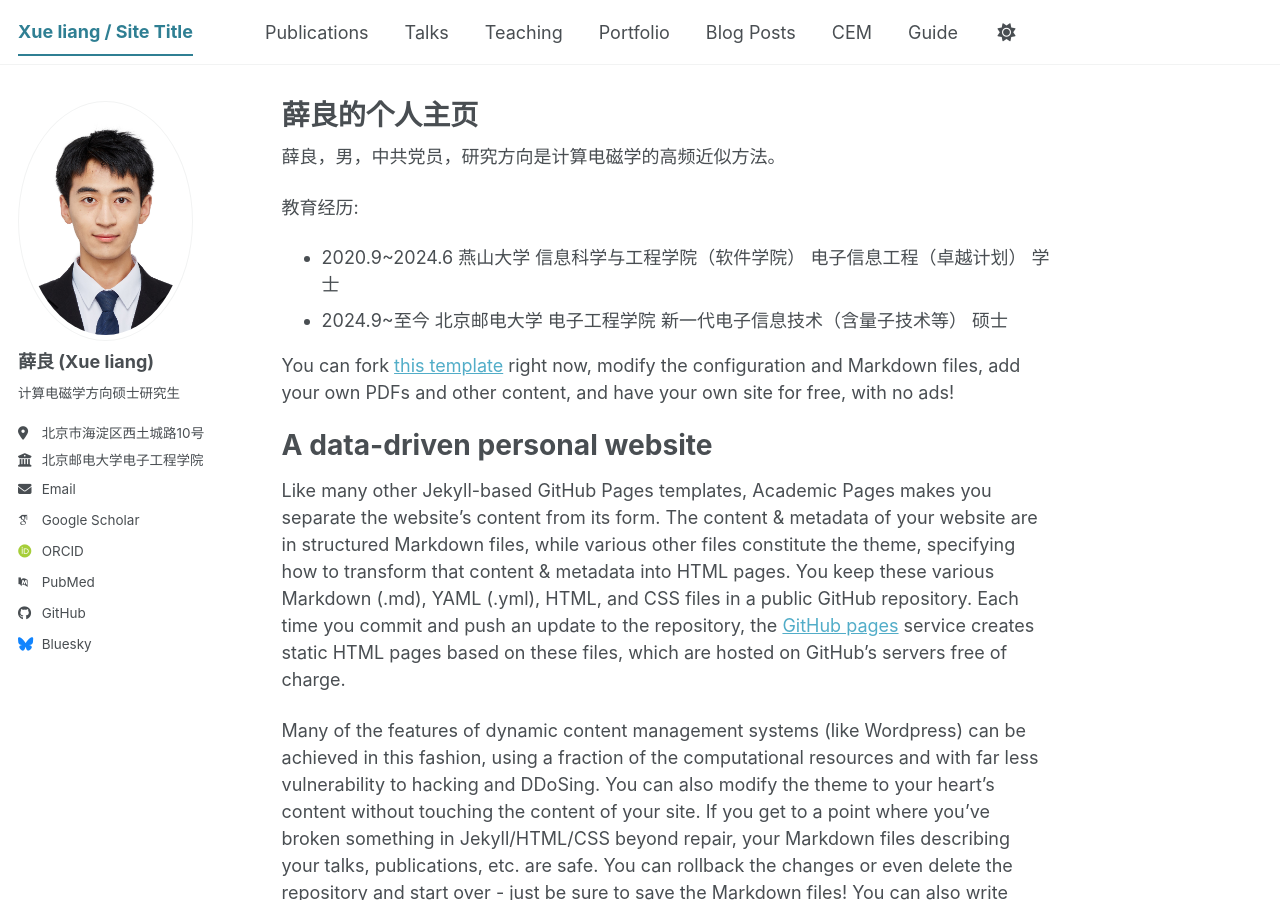
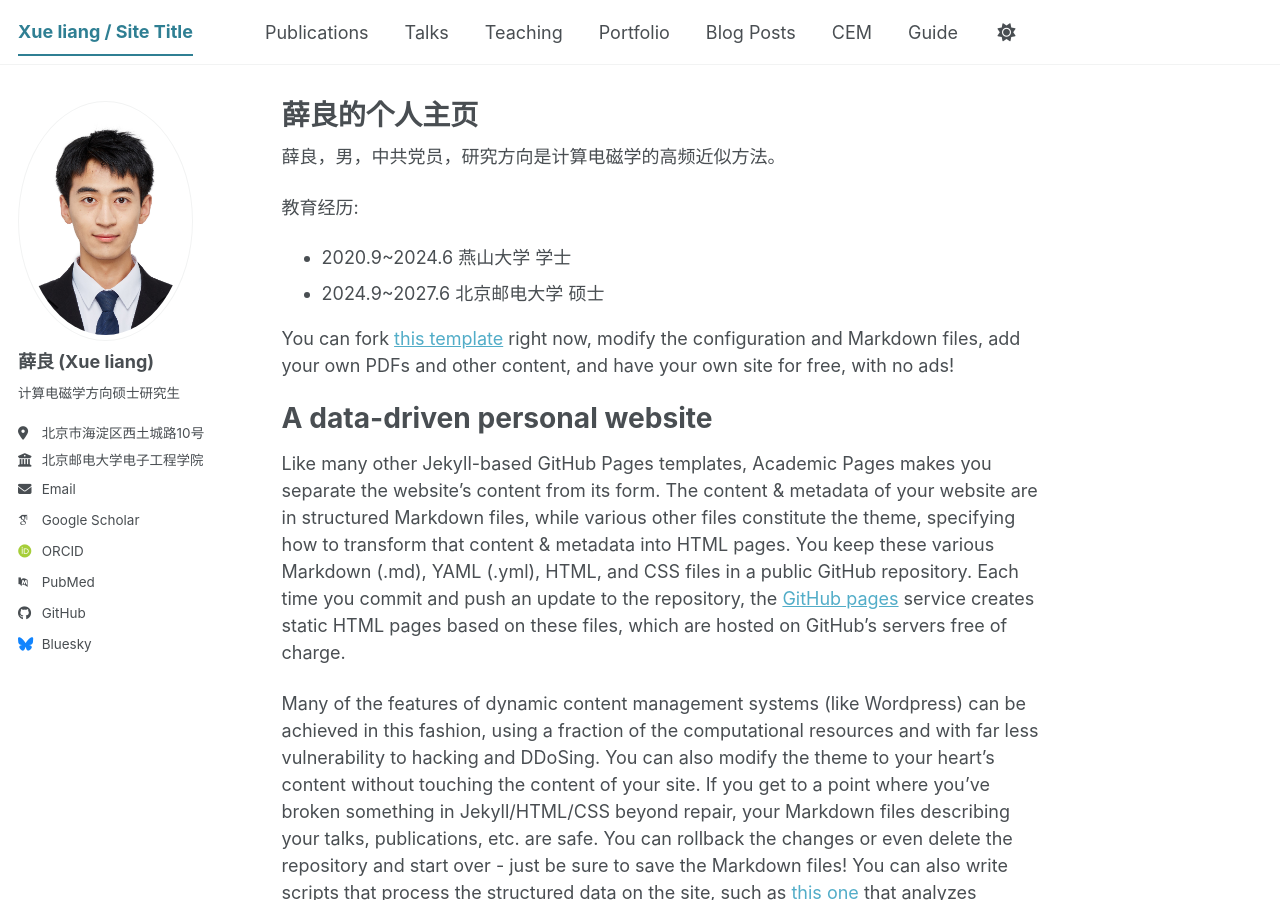
Before and after one commit to TsingHuaGo/xueliang.github.io, a Jekyll site: the page built from _pages/about.md, in a window 1280 px wide and 900 px high. Built offline with Jekyll 4.4.1, drawn with Linux system fonts in a browser that asks for light colours; some web fonts are replaced; a script bundle is joined from its source files by our own code; library files that are not in the unit come from our copies.

Commit message:
Update about.md

```diff
--- a/_pages/about.md
+++ b/_pages/about.md
@@ -10,8 +10,8 @@ redirect_from:
 薛良，男，中共党员，研究方向是计算电磁学的高频近似方法。
 
 教育经历:
-- 2020.9~2024.6  燕山大学  信息科学与工程学院（软件学院）  电子信息工程（卓越计划）  学士
-- 2024.9~至今  北京邮电大学  电子工程学院  新一代电子信息技术（含量子技术等）  硕士
+- 2020.9~2024.6    燕山大学    学士
+- 2024.9~2027.6    北京邮电大学    硕士
 
  You can fork [this template](https://github.com/academicpages/academicpages.github.io) right now, modify the configuration and Markdown files, add your own PDFs and other content, and have your own site for free, with no ads!
 
```
